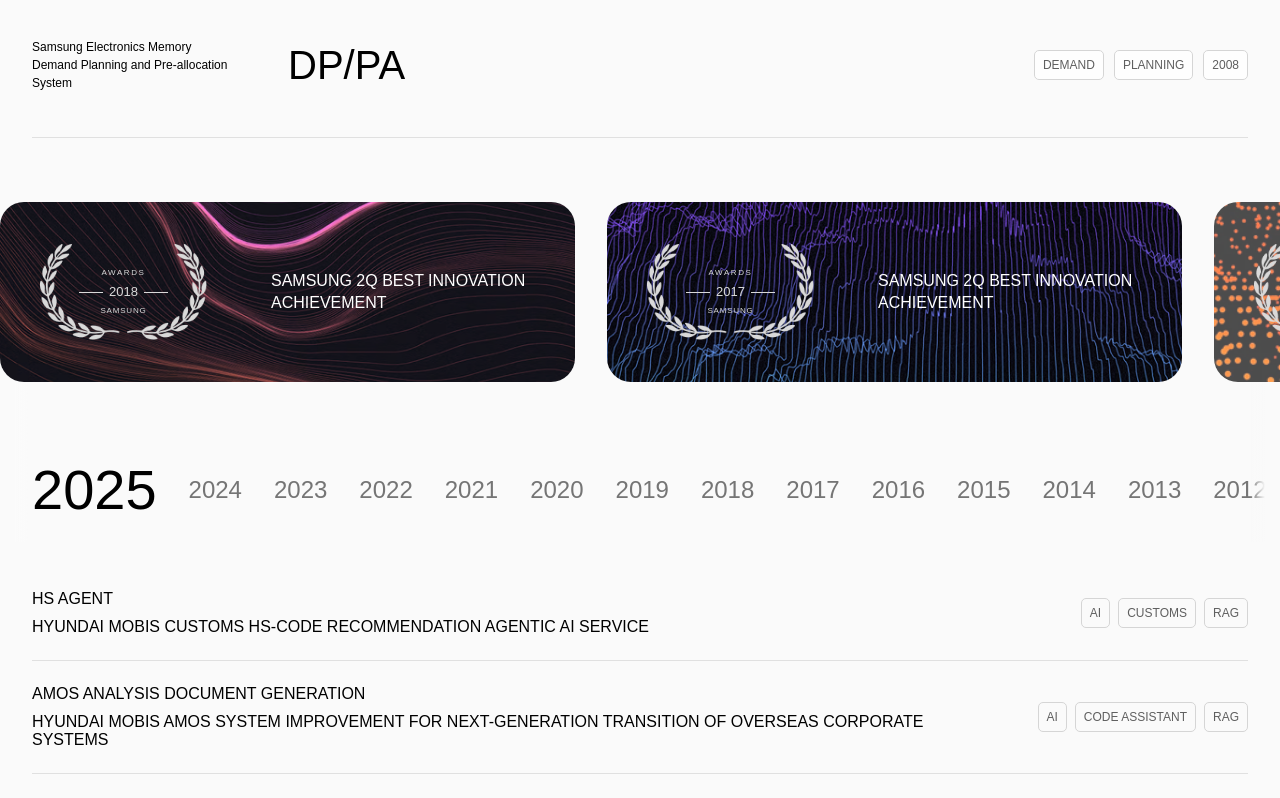
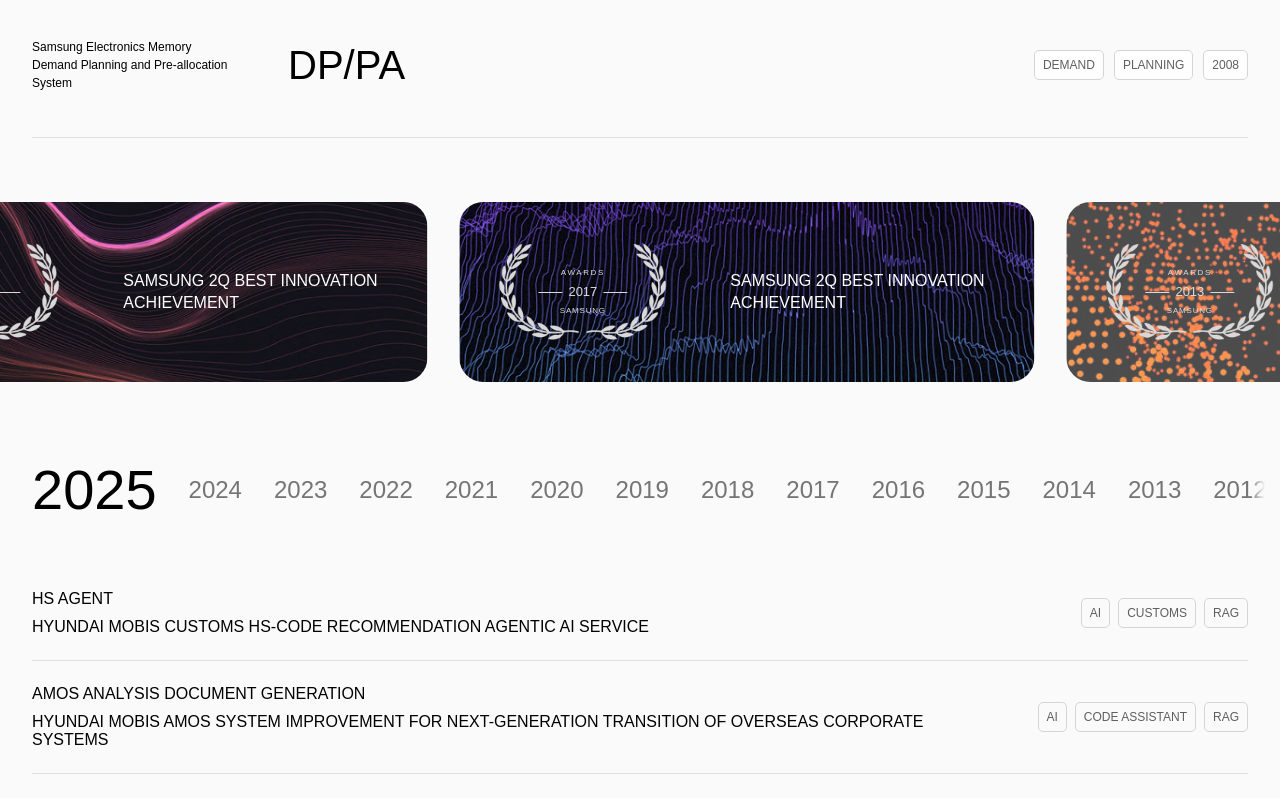
Before and after one commit to sss303sss-star/xeno-home, a Next.js app: page / in a window 1280 px wide. Shown: the part 3300-4098 px from the top of the page. Built offline with nearby package versions, Linux system fonts and the light colour scheme; a web font is replaced by a local one.

Commit message:
chore: update files

```diff
--- a/app/components/sections/ExperiencesAwardsSection.tsx
+++ b/app/components/sections/ExperiencesAwardsSection.tsx
@@ -12,9 +12,9 @@
 
 export default function ExperiencesAwardsSection() {
   return (
-    <div className="w-full overflow-x-scroll scroll-smooth snap-x snap-mandatory pt-[40px] md:pt-[64px] xl:pt-[80px]">
-      <div className="flex gap-[32px] px-[16px]">
-        {awards.map((award, i) => (
+    <div className={`${styles.awardsWrapper} w-full overflow-hidden pt-[40px] md:pt-[64px] xl:pt-[80px]`}>
+      <div className={`${styles.awardsTrack} flex gap-[32px]`}>
+        {[...awards, ...awards].map((award, i) => (
           <div
             key={i}
             className="relative shrink-0 snap-start overflow-hidden rounded-[24px]
--- a/app/components/sections/ProductsSection.tsx
+++ b/app/components/sections/ProductsSection.tsx
@@ -244,12 +244,12 @@
       2xl:w-[500px]"
     >
       <div
-        className={`${styles.featureTitle} text-black text-[16px] md:text-[26px] font-medium leading-none`}
+        className={`${styles.featureTitle} text-black text-[16px] md:text-[26px] font-medium leading-[1.2]`}
       >
         {feature.title}
       </div>
       <div
-        className={`${styles.featureDescription} text-black text-[14px] 2xl:text-[18px] font-normal leading-normal`}
+        className={`${styles.featureDescription} text-black text-[14px] md:text-[18px] font-normal leading-[1.6]`}
       >
         {feature.description}
       </div>
@@ -347,12 +347,9 @@
 
       {/* Horizontal feature list
           px-16 / pt-40 mobile, pt-80 md+ / gap-32 / overflow-x-scroll snap */}
-      <div
-        className="w-full overflow-x-scroll scroll-smooth snap-x snap-mandatory
-        pt-[40px] md:pt-[80px]"
-      >
-        <div className="flex gap-[32px] px-[16px]">
-          {features.map((feature, i) => (
+      <div className={`${styles.featuresWrapper} w-full overflow-hidden pt-[40px] md:pt-[80px]`}>
+        <div className={`${styles.featuresTrack} flex gap-[32px]`}>
+          {[...features, ...features].map((feature, i) => (
             <FeatureCard key={i} feature={feature} />
           ))}
         </div>
--- a/app/styles/sections/ExperiencesSection.module.css
+++ b/app/styles/sections/ExperiencesSection.module.css
@@ -24,6 +24,19 @@
   transition: font-size 0.3s, color 0.3s;
 }
 
+@keyframes awardsScroll {
+  from { transform: translateX(0); }
+  to { transform: translateX(-50%); }
+}
+
+.awardsTrack {
+  animation: awardsScroll 30s linear infinite;
+}
+
+.awardsWrapper:hover .awardsTrack {
+  animation-play-state: paused;
+}
+
 .experienceTitle {
   font-family: var(--font-monda);
   font-weight: 500;
--- a/app/styles/sections/ProductsSection.module.css
+++ b/app/styles/sections/ProductsSection.module.css
@@ -41,3 +41,16 @@
   font-family: var(--font-monda);
   font-weight: 500;
 }
+
+@keyframes featuresScroll {
+  from { transform: translateX(0); }
+  to { transform: translateX(-50%); }
+}
+
+.featuresTrack {
+  animation: featuresScroll 30s linear infinite;
+}
+
+.featuresWrapper:hover .featuresTrack {
+  animation-play-state: paused;
+}
```
